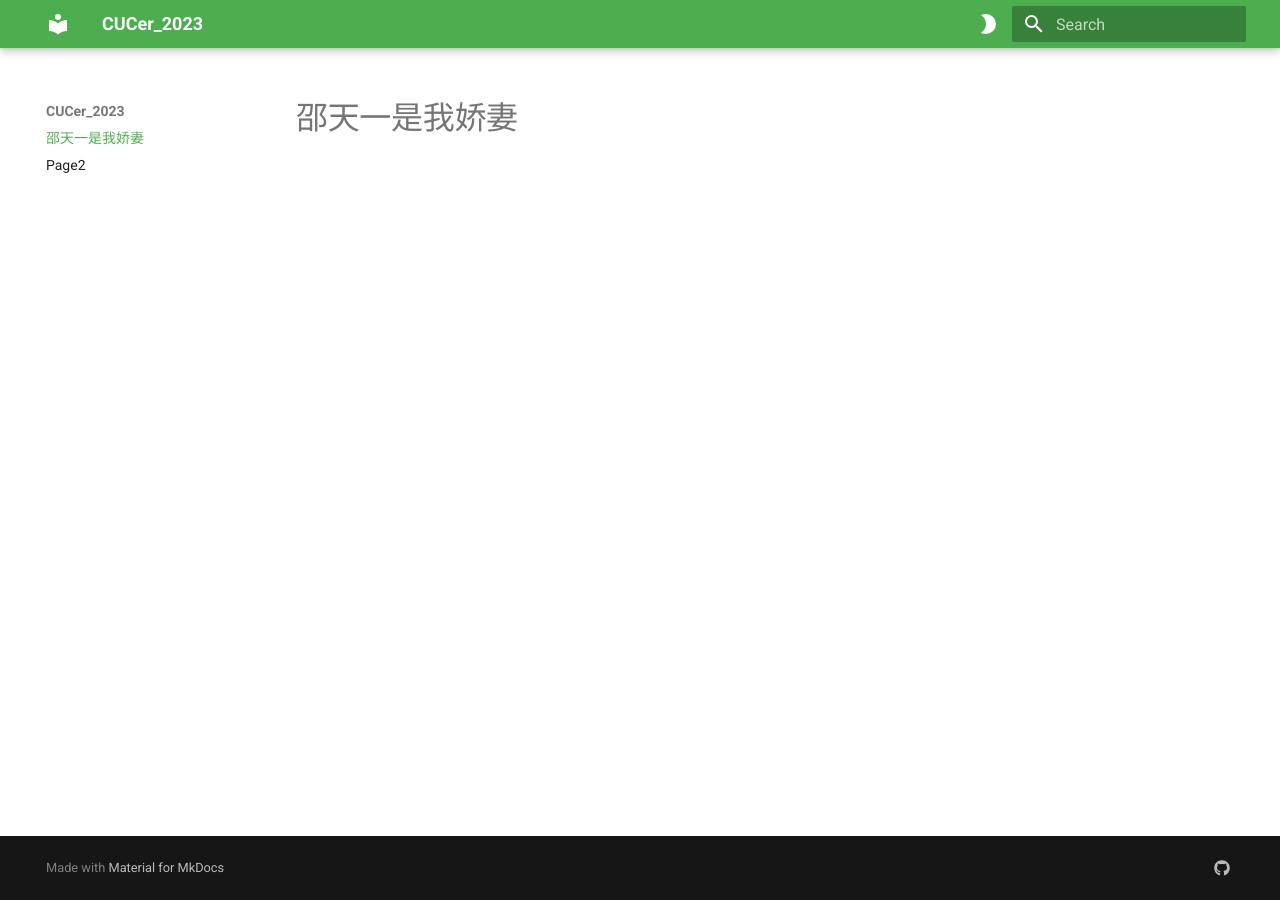
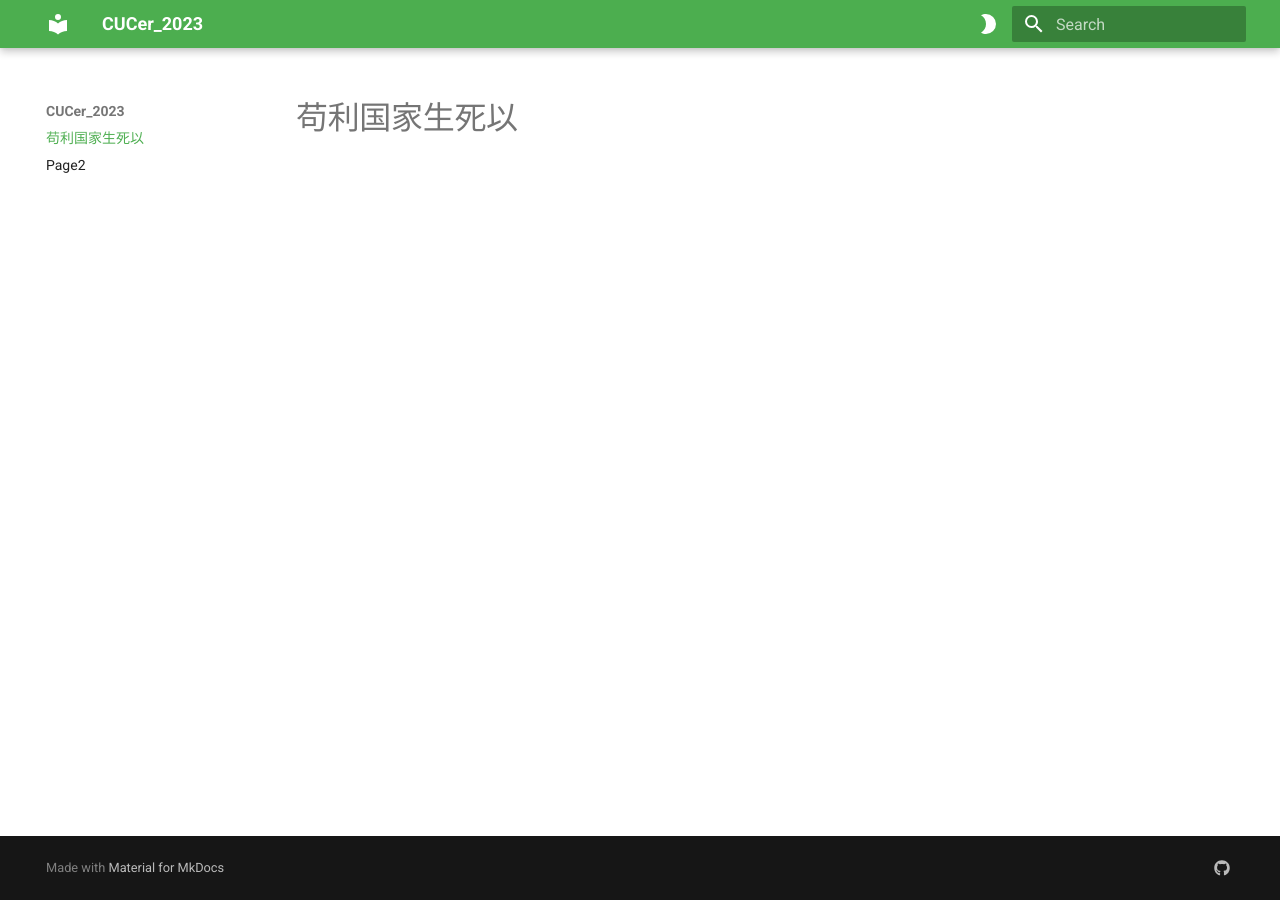
Before and after one commit to WangYuanze111/mkdocs-blog, an MkDocs documentation site: the page built from docs/index.md, in a window 1280 px wide. Built offline with MkDocs 1.6.1 and Material for MkDocs 9.7.7, drawn with Linux system fonts in a browser that asks for light colours.

Commit message:
Update index.md

```diff
--- a/docs/index.md
+++ b/docs/index.md
@@ -1 +1 @@
-# 邵天一是我娇妻
+# 苟利国家生死以
```
